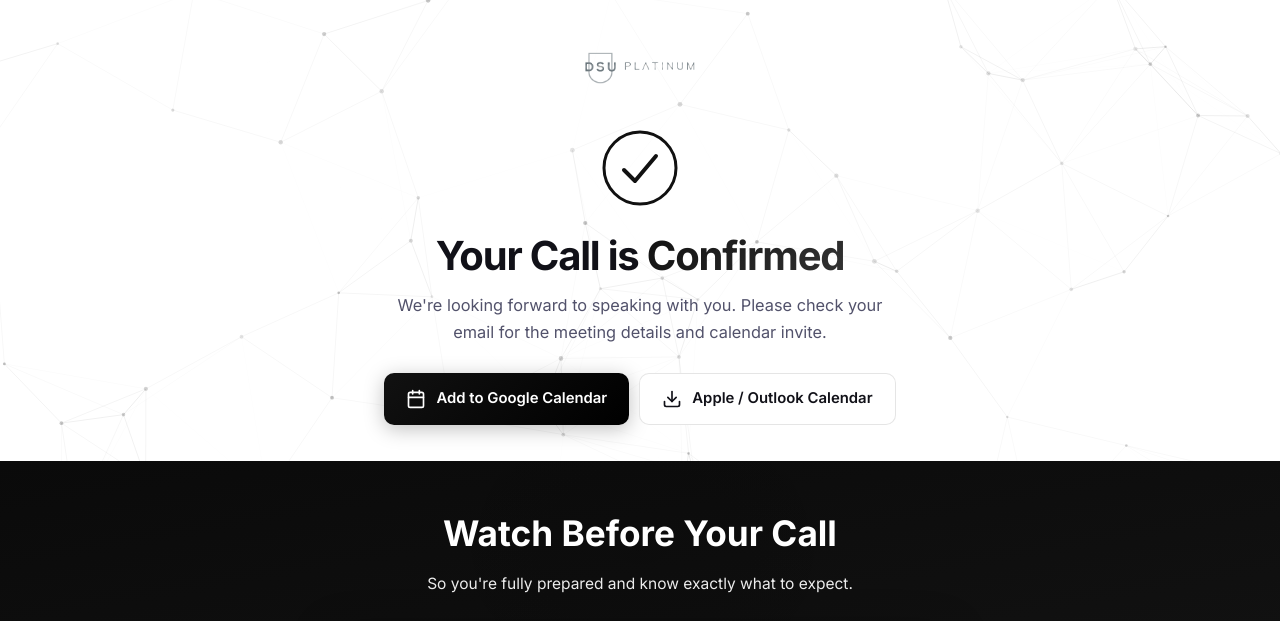
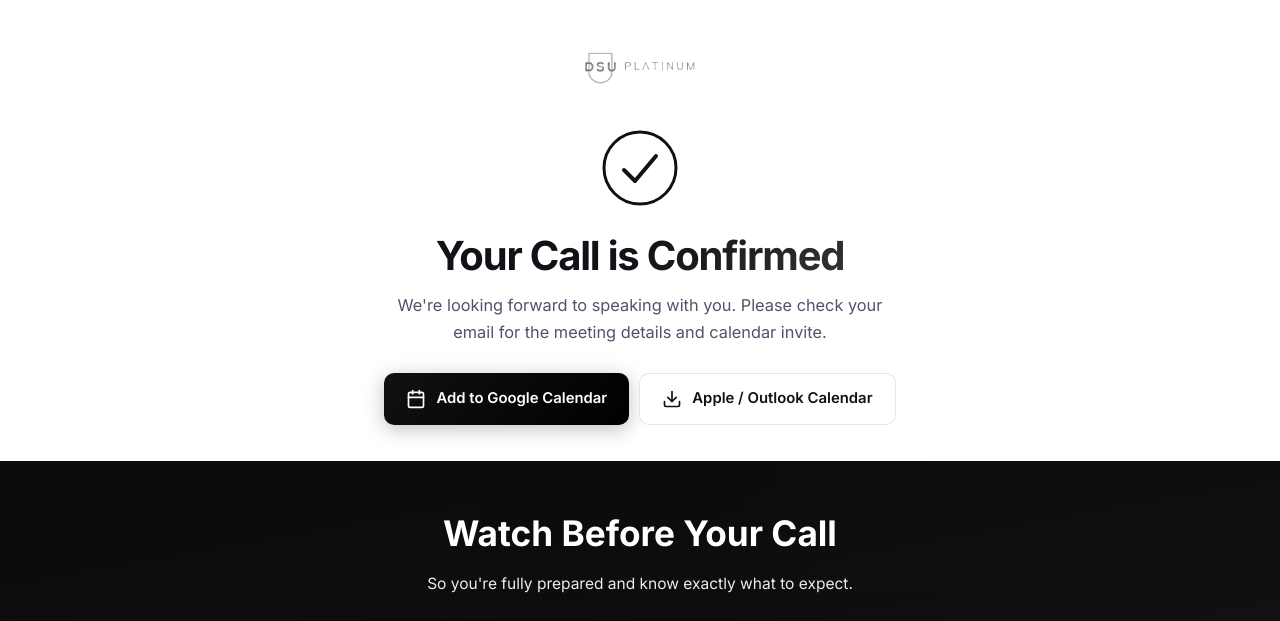
Before and after one commit to Manjeet1805/dsu-call-booked, an Astro site: page / in a window 1280 px wide. Shown: the top 621 px of the page. Built offline with nearby package versions, Linux system fonts and the light colour scheme; Astro itself is replaced by a stand-in of ours.

Commit message:
Remove background Animation

```diff
--- a/src/layouts/Layout.astro
+++ b/src/layouts/Layout.astro
@@ -101,168 +101,9 @@ const pageUrl = canonical || `${siteUrl}${Astro.url.pathname}`;
         text-decoration: none;
         color: inherit;
       }
-
-      #bgCanvas {
-        position: fixed;
-        top: 0;
-        left: 0;
-        width: 100%;
-        height: 100%;
-        z-index: 0;
-        pointer-events: none;
-      }
-
-      .page-content {
-        position: relative;
-        z-index: 1;
-      }
     </style>
   </head>
   <body>
-    <canvas id="bgCanvas"></canvas>
-    <div class="page-content">
-      <slot />
-    </div>
-
-    <script>
-      // ── Particle Network Animation ──
-      const canvas = document.getElementById('bgCanvas') as HTMLCanvasElement;
-      const ctx = canvas.getContext('2d')!;
-      let W: number;
-      let H: number;
-      let animId: number;
-      let mouse = { x: -9999, y: -9999 };
-
-      interface Particle {
-        x: number;
-        y: number;
-        vx: number;
-        vy: number;
-        r: number;
-        opacity: number;
-      }
-
-      let particles: Particle[] = [];
-
-      const LINE_DIST = 180;
-      const MOUSE_DIST = 240;
-      const BASE_SPEED = 0.4;
-
-      function resize() {
-        const dpr = Math.min(window.devicePixelRatio || 1, 2);
-        W = window.innerWidth;
-        H = window.innerHeight;
-        canvas.width = W * dpr;
-        canvas.height = H * dpr;
-        canvas.style.width = W + 'px';
-        canvas.style.height = H + 'px';
-        ctx.setTransform(dpr, 0, 0, dpr, 0, 0);
-      }
-
-      function createParticles() {
-        const isMobile = W < 640;
-        const count = isMobile ? 50 : 100;
-        particles = [];
-        for (let i = 0; i < count; i++) {
-          const angle = Math.random() * Math.PI * 2;
-          const speed = BASE_SPEED + Math.random() * 0.3;
-          particles.push({
-            x: Math.random() * W,
-            y: Math.random() * H,
-            vx: Math.cos(angle) * speed,
-            vy: Math.sin(angle) * speed,
-            r: 1.2 + Math.random() * 1.3,
-            opacity: 0.25 + Math.random() * 0.45,
-          });
-        }
-      }
-
-      function animate() {
-        ctx.clearRect(0, 0, W, H);
-
-        for (const p of particles) {
-          p.x += p.vx;
-          p.y += p.vy;
-          if (p.x < -20) p.x = W + 20;
-          if (p.x > W + 20) p.x = -20;
-          if (p.y < -20) p.y = H + 20;
-          if (p.y > H + 20) p.y = -20;
-        }
-
-        // Draw lines between close particles — indigo tint
-        for (let i = 0; i < particles.length; i++) {
-          for (let j = i + 1; j < particles.length; j++) {
-            const a = particles[i];
-            const b = particles[j];
-            const dx = a.x - b.x;
-            const dy = a.y - b.y;
-            const dist = Math.sqrt(dx * dx + dy * dy);
-
-            if (dist < LINE_DIST) {
-              const alpha = (1 - dist / LINE_DIST) * 0.10;
-              ctx.beginPath();
-              ctx.moveTo(a.x, a.y);
-              ctx.lineTo(b.x, b.y);
-              ctx.strokeStyle = `rgba(0, 0, 0, ${alpha})`;
-              ctx.lineWidth = 0.9;
-              ctx.stroke();
-            }
-          }
-        }
-
-        // Mouse interaction lines
-        for (const p of particles) {
-          const dx = p.x - mouse.x;
-          const dy = p.y - mouse.y;
-          const dist = Math.sqrt(dx * dx + dy * dy);
-          if (dist < MOUSE_DIST) {
-            const alpha = (1 - dist / MOUSE_DIST) * 0.22;
-            ctx.beginPath();
-            ctx.moveTo(p.x, p.y);
-            ctx.lineTo(mouse.x, mouse.y);
-            ctx.strokeStyle = `rgba(0, 0, 0, ${alpha})`;
-            ctx.lineWidth = 0.75;
-            ctx.stroke();
-          }
-        }
-
-        // Draw particles
-        for (const p of particles) {
-          ctx.beginPath();
-          ctx.arc(p.x, p.y, p.r, 0, Math.PI * 2);
-          ctx.fillStyle = `rgba(0, 0, 0, ${p.opacity * 0.35})`;
-          ctx.fill();
-        }
-
-        animId = requestAnimationFrame(animate);
-      }
-
-      window.addEventListener('mousemove', (e) => {
-        mouse.x = e.clientX;
-        mouse.y = e.clientY;
-      });
-
-      window.addEventListener('mouseleave', () => {
-        mouse.x = -9999;
-        mouse.y = -9999;
-      });
-
-      document.addEventListener('visibilitychange', () => {
-        if (document.hidden) {
-          cancelAnimationFrame(animId);
-        } else {
-          animId = requestAnimationFrame(animate);
-        }
-      });
-
-      window.addEventListener('resize', () => {
-        resize();
-        createParticles();
-      });
-
-      resize();
-      createParticles();
-      animate();
-    </script>
+    <slot />
   </body>
 </html>
```
